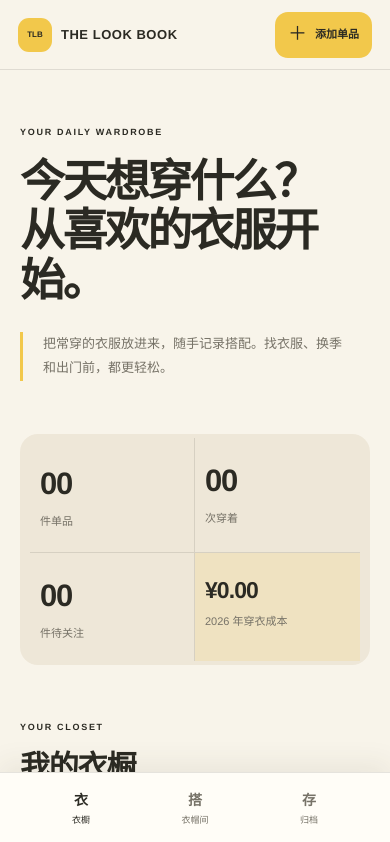
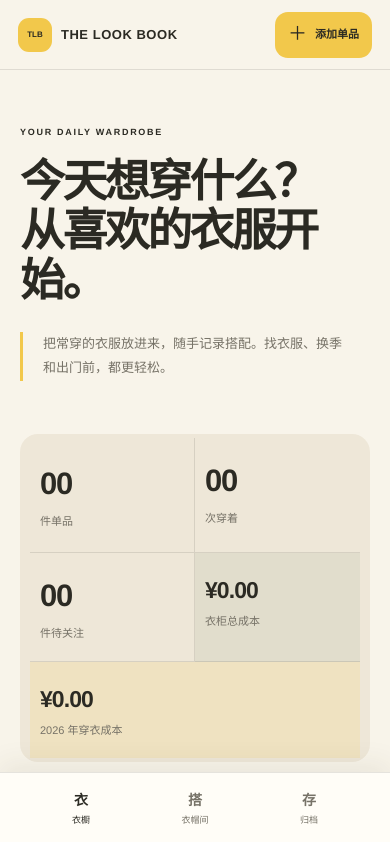
Before and after one commit to succiyu666-create/yiji-wardrobe, a Next.js app: page / in a window 390 px wide. Shown: the top 842 px of the page. Built offline with nearby package versions, Linux system fonts and the light colour scheme.

Commit message:
Add total wardrobe cost summary

```diff
--- a/app/globals.css
+++ b/app/globals.css
@@ -3082,7 +3082,7 @@ body {
 /* Purchase dates and annual wardrobe cost */
 
 .stats.stats-with-cost {
-  grid-template-columns: repeat(4, minmax(120px, 1fr));
+  grid-template-columns: repeat(5, minmax(110px, 1fr));
 }
 
 .stats.stats-with-cost > div:last-child {
@@ -3093,8 +3093,13 @@ body {
   background: rgba(242, 200, 75, 0.16);
 }
 
-.year-cost-stat strong {
-  font-size: 27px;
+.wardrobe-cost-stat {
+  background: rgba(130, 146, 118, 0.12);
+}
+
+.year-cost-stat strong,
+.wardrobe-cost-stat strong {
+  font-size: 25px;
   white-space: nowrap;
 }
 
@@ -3115,15 +3120,27 @@ body {
     border-bottom: 1px solid var(--line);
   }
 
-  .stats.stats-with-cost > div:nth-child(2) {
+  .stats.stats-with-cost > div:nth-child(3),
+  .stats.stats-with-cost > div:nth-child(4) {
+    border-bottom: 1px solid var(--line);
+  }
+
+  .stats.stats-with-cost > div:nth-child(2),
+  .stats.stats-with-cost > div:nth-child(4) {
     border-right: 0;
   }
 
-  .stats.stats-with-cost > div:nth-child(3) {
+  .stats.stats-with-cost > div:nth-child(3),
+  .stats.stats-with-cost > div:nth-child(5) {
     padding-left: 10px;
   }
 
-  .year-cost-stat strong {
+  .stats.stats-with-cost > div:last-child {
+    grid-column: 1 / -1;
+  }
+
+  .year-cost-stat strong,
+  .wardrobe-cost-stat strong {
     font-size: 23px;
   }
 
--- a/app/page.tsx
+++ b/app/page.tsx
@@ -1112,6 +1112,15 @@ export default function Home() {
 
   const attentionCount = useMemo(
     () => activeItems.filter(isUsageAttentionNeeded).length,
+    [activeItems],
+  );
+
+  const wardrobeTotalCost = useMemo(
+    () =>
+      activeItems.reduce(
+        (total, item) => total + (item.price === null ? 0 : item.price),
+        0,
+      ),
     [activeItems],
   );
 
@@ -1459,10 +1468,16 @@ export default function Home() {
               {showArchived ? (
                 <p>{archiveStats.undecided} 件还在待处理，补充去向后即可计算最终成本。</p>
               ) : (
-                <div className="year-cost-stat">
-                  <strong>{formatPrice(yearlyClothingCost)}</strong>
-                  <span>{currentYear} 年穿衣成本</span>
-                </div>
+                <>
+                  <div className="wardrobe-cost-stat">
+                    <strong>{formatPrice(wardrobeTotalCost)}</strong>
+                    <span>衣柜总成本</span>
+                  </div>
+                  <div className="year-cost-stat">
+                    <strong>{formatPrice(yearlyClothingCost)}</strong>
+                    <span>{currentYear} 年穿衣成本</span>
+                  </div>
+                </>
               )}
             </section>
 
```
Also changed, not shown: 1 other file (tests, documents, lock files or other folders).
